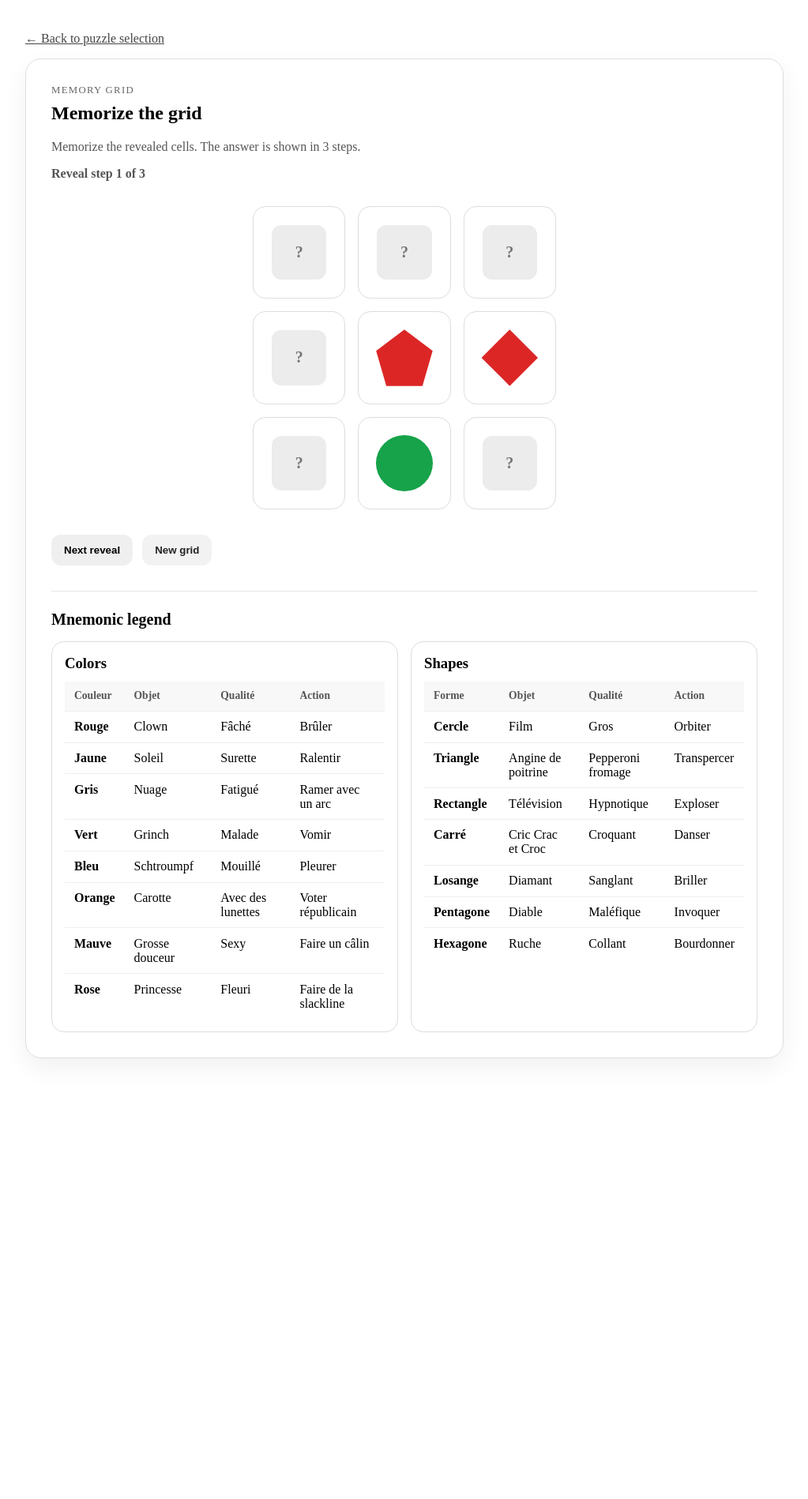
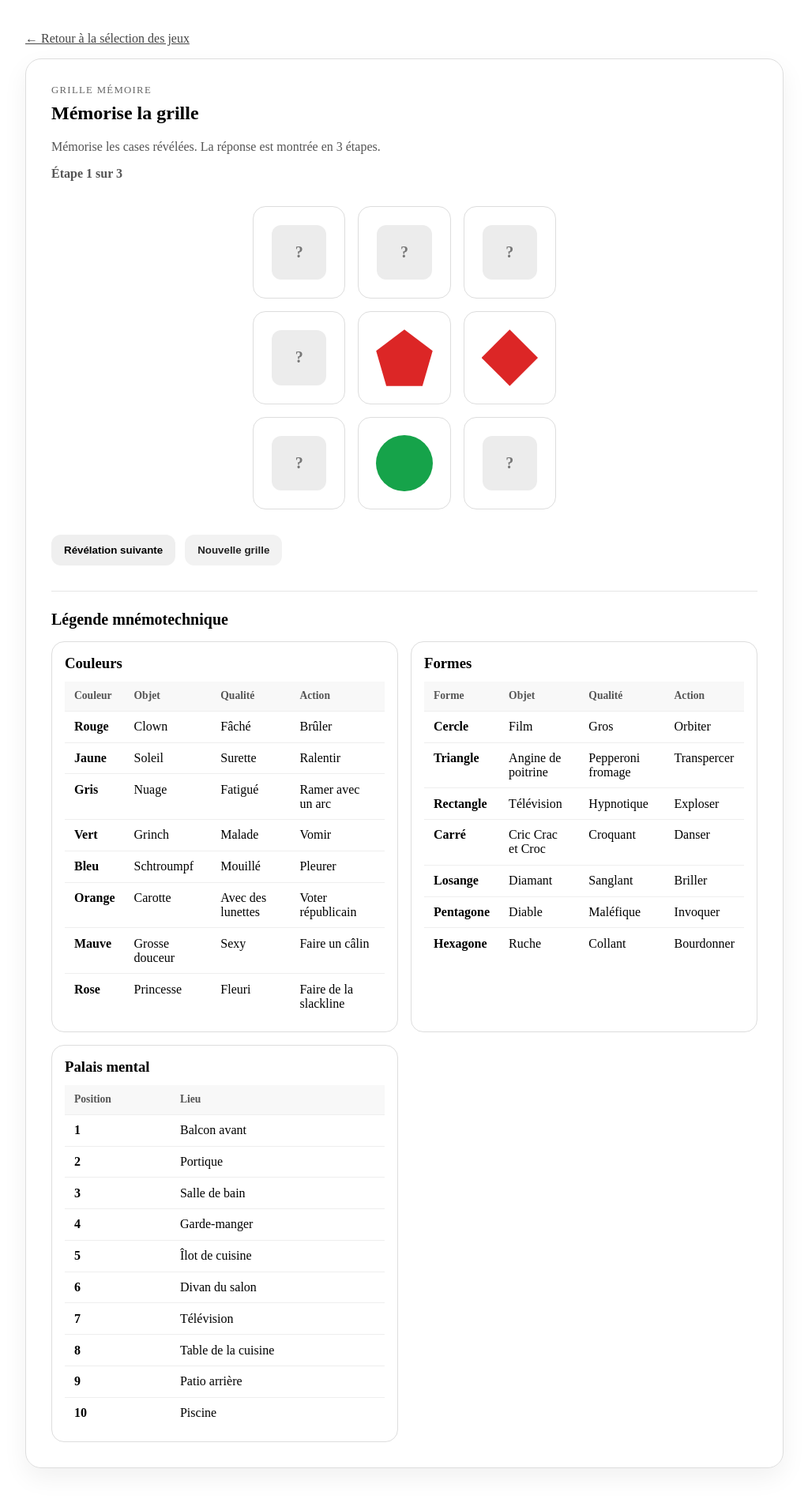
Before and after one commit to madmoune/epoque, an Angular app: page /memory-grid in a window 1280 px wide. Shown: the whole page at 79% size, without its empty margins (128-1151 px from the left). Before the commit the page ends 1380 px from the top, so only its background shows below. Built offline with nearby package versions, Linux system fonts and the light colour scheme.

Commit message:
Fix memory-grid page.

```diff
--- a/src/app/puzzles/memory-grid/memory-grid.page.html
+++ b/src/app/puzzles/memory-grid/memory-grid.page.html
@@ -1,25 +1,25 @@
 <main class="page">
-    <a routerLink="/" class="back-link">← Back to puzzle selection</a>
+    <a routerLink="/" class="back-link">← Retour à la sélection des jeux</a>
 
     <section class="card">
-        <p class="eyebrow">Memory Grid</p>
-        <h1>Memorize the grid</h1>
+        <p class="eyebrow">Grille mémoire</p>
+        <h1>Mémorise la grille</h1>
 
         @if (phase() === 'memorize') {
         <p class="instructions">
-            Memorize the revealed cells. The answer is shown in 3 steps.
+            Mémorise les cases révélées. La réponse est montrée en 3 étapes.
         </p>
 
         <p class="step-indicator">
-            Reveal step {{ revealStep() }} of 3
+            Étape {{ revealStep() }} sur 3
         </p>
 
-        <div class="memory-grid answer-grid" aria-label="Answer grid preview">
+        <div class="memory-grid answer-grid" aria-label="Aperçu de la grille réponse">
             @for (cell of answerGrid(); track $index) {
             <div class="grid-cell preview-cell">
                 @if (visibleAnswerIndexes().has($index)) {
                 <span class="shape" [class]="'shape shape-' + cell.shape + ' color-' + cell.color"
-                    [attr.aria-label]="cell.color + ' ' + shapeLabel(cell.shape)"></span>
+                    [attr.aria-label]="colorLabel(cell.color) + ' ' + shapeLabel(cell.shape)"></span>
                 } @else {
                 <span class="hidden-cell">?</span>
                 }
@@ -29,24 +29,24 @@
 
         <div class="actions">
             <button type="button" (click)="goToNextRevealStep()">
-                @if (revealStep() < 3) { Next reveal } @else { Start } </button>
+                @if (revealStep() < 3) { Révélation suivante } @else { Commencer } </button>
 
                     <button type="button" class="secondary-button" (click)="nextPuzzle()">
-                        New grid
+                        Nouvelle grille
                     </button>
         </div>
         } @else {
         <p class="instructions">
-            Tap a cell, then choose its color and shape.
+            Appuie sur une case, puis choisis sa couleur et sa forme.
         </p>
 
-        <div class="memory-grid player-grid" aria-label="Player memory grid">
+        <div class="memory-grid player-grid" aria-label="Grille mémoire du joueur">
             @for (cell of playerGrid(); track $index) {
             <button type="button" class="grid-cell player-cell" [class.selected]="selectedCellIndex() === $index"
                 [class.correct]="
               isSolved() &&
               memoryGridService.areCellsEqual(answerGrid()[$index], cell)
-            " (click)="openCellPicker($index)" [attr.aria-label]="'Cell ' + ($index + 1)">
+            " (click)="openCellPicker($index)" [attr.aria-label]="'Case ' + ($index + 1)">
                 @if (cell.color && cell.shape) {
                 <span class="shape" [class]="'shape shape-' + cell.shape + ' color-' + cell.color"></span>
                 } @else {
@@ -58,38 +58,39 @@
 
         <div class="actions">
             <button type="button" class="secondary-button" (click)="resetPlayerGrid()" [disabled]="isSolved()">
-                Clear all
+                Tout effacer
             </button>
 
             <button type="button" class="secondary-button" (click)="nextPuzzle()">
-                New grid
+                Nouvelle grille
             </button>
         </div>
 
         @if (isGridComplete() && !isSolved()) {
         <p class="error" role="status">
-            Not quite. {{ correctCellCount() }} of 9 cells are correct.
+            Pas tout à fait. {{ correctCellCount() }} cases sur 9 sont correctes.
         </p>
         }
 
         @if (isSolved()) {
         <p class="success" role="status">
-            Correct! You rebuilt the full grid.
+            Bravo! Tu as reconstruit toute la grille.
         </p>
 
         <button type="button" (click)="nextPuzzle()">
-            Next puzzle
+            Grille suivante
         </button>
         }
 
         @if (isPickerOpen() && selectedCell(); as cell) {
         <div class="picker-backdrop" role="presentation" (click)="closePicker()"></div>
 
-        <section class="picker-sheet" role="dialog" aria-modal="true" aria-label="Choose cell color and shape">
+        <section class="picker-sheet" role="dialog" aria-modal="true"
+            aria-label="Choisir la couleur et la forme de la case">
             <div class="picker-header">
-                <h2>Cell {{ selectedCellIndex()! + 1 }}</h2>
+                <h2>Case {{ selectedCellIndex()! + 1 }}</h2>
 
-                <button type="button" class="icon-button" aria-label="Close picker" (click)="closePicker()">
+                <button type="button" class="icon-button" aria-label="Fermer le sélecteur" (click)="closePicker()">
                     ×
                 </button>
             </div>
@@ -102,7 +103,7 @@
                 }
             </div>
 
-            <h3>Color</h3>
+            <h3>Couleur</h3>
 
             <div class="picker-options color-options">
                 @for (color of colors; track color) {
@@ -113,7 +114,7 @@
                 }
             </div>
 
-            <h3>Shape</h3>
+            <h3>Forme</h3>
 
             <div class="picker-options shape-options">
                 @for (shape of shapes; track shape) {
@@ -126,7 +127,7 @@
 
             <div class="picker-actions">
                 <button type="button" class="secondary-button" (click)="clearSelectedCell()">
-                    Clear cell
+                    Effacer la case
                 </button>
             </div>
         </section>
@@ -134,11 +135,11 @@
         }
 
         <section class="mnemonic-legend" aria-labelledby="mnemonic-title">
-            <h2 id="mnemonic-title">Mnemonic legend</h2>
+            <h2 id="mnemonic-title">Légende mnémotechnique</h2>
 
             <div class="legend-grid">
                 <section class="legend-card">
-                    <h3>Colors</h3>
+                    <h3>Couleurs</h3>
 
                     <div class="legend-table-wrapper">
                         <table>
@@ -166,7 +167,7 @@
                 </section>
 
                 <section class="legend-card">
-                    <h3>Shapes</h3>
+                    <h3>Formes</h3>
 
                     <div class="legend-table-wrapper">
                         <table>
@@ -192,6 +193,30 @@
                         </table>
                     </div>
                 </section>
+
+                <section class="legend-card memory-palace-card">
+                    <h3>Palais mental</h3>
+
+                    <div class="legend-table-wrapper">
+                        <table>
+                            <thead>
+                                <tr>
+                                    <th>Position</th>
+                                    <th>Lieu</th>
+                                </tr>
+                            </thead>
+
+                            <tbody>
+                                @for (item of memoryPalaceLocations; track item.position) {
+                                <tr>
+                                    <td>{{ item.position }}</td>
+                                    <td>{{ item.location }}</td>
+                                </tr>
+                                }
+                            </tbody>
+                        </table>
+                    </div>
+                </section>
             </div>
         </section>
     </section>
--- a/src/app/puzzles/memory-grid/memory-grid.page.ts
+++ b/src/app/puzzles/memory-grid/memory-grid.page.ts
@@ -15,6 +15,11 @@ type MnemonicLegendItem = {
     object: string;
     quality: string;
     action: string;
+};
+
+type MemoryPalaceLocation = {
+    position: number;
+    location: string;
 };
 
 @Component({
@@ -122,6 +127,49 @@ export class MemoryGridPage {
             object: 'Ruche',
             quality: 'Collant',
             action: 'Bourdonner',
+        },
+    ];
+
+    protected readonly memoryPalaceLocations: MemoryPalaceLocation[] = [
+        {
+            position: 1,
+            location: 'Balcon avant',
+        },
+        {
+            position: 2,
+            location: 'Portique',
+        },
+        {
+            position: 3,
+            location: 'Salle de bain',
+        },
+        {
+            position: 4,
+            location: 'Garde-manger',
+        },
+        {
+            position: 5,
+            location: 'Îlot de cuisine',
+        },
+        {
+            position: 6,
+            location: 'Divan du salon',
+        },
+        {
+            position: 7,
+            location: 'Télévision',
+        },
+        {
+            position: 8,
+            location: 'Table de la cuisine',
+        },
+        {
+            position: 9,
+            location: 'Patio arrière',
+        },
+        {
+            position: 10,
+            location: 'Piscine',
         },
     ];
 
```
